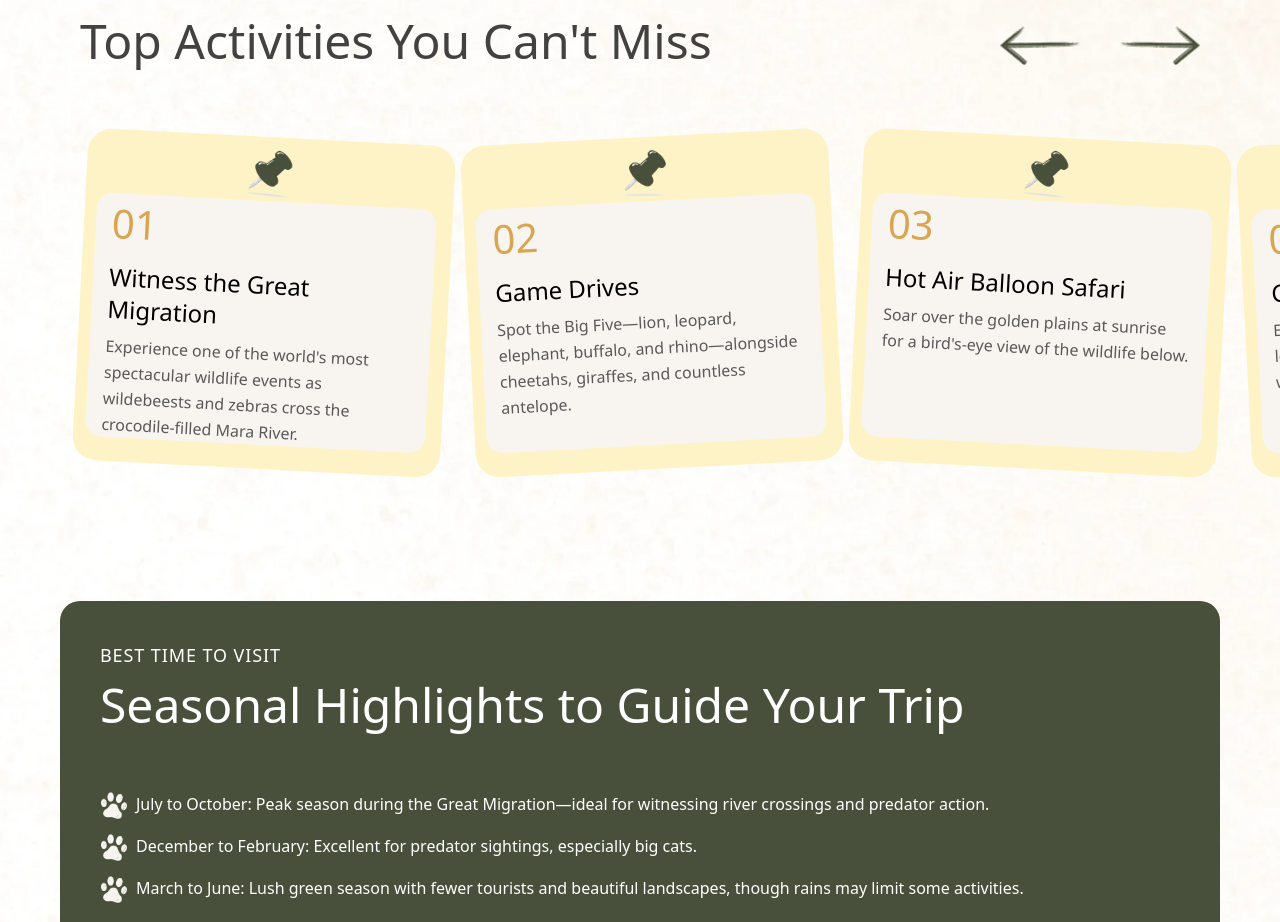
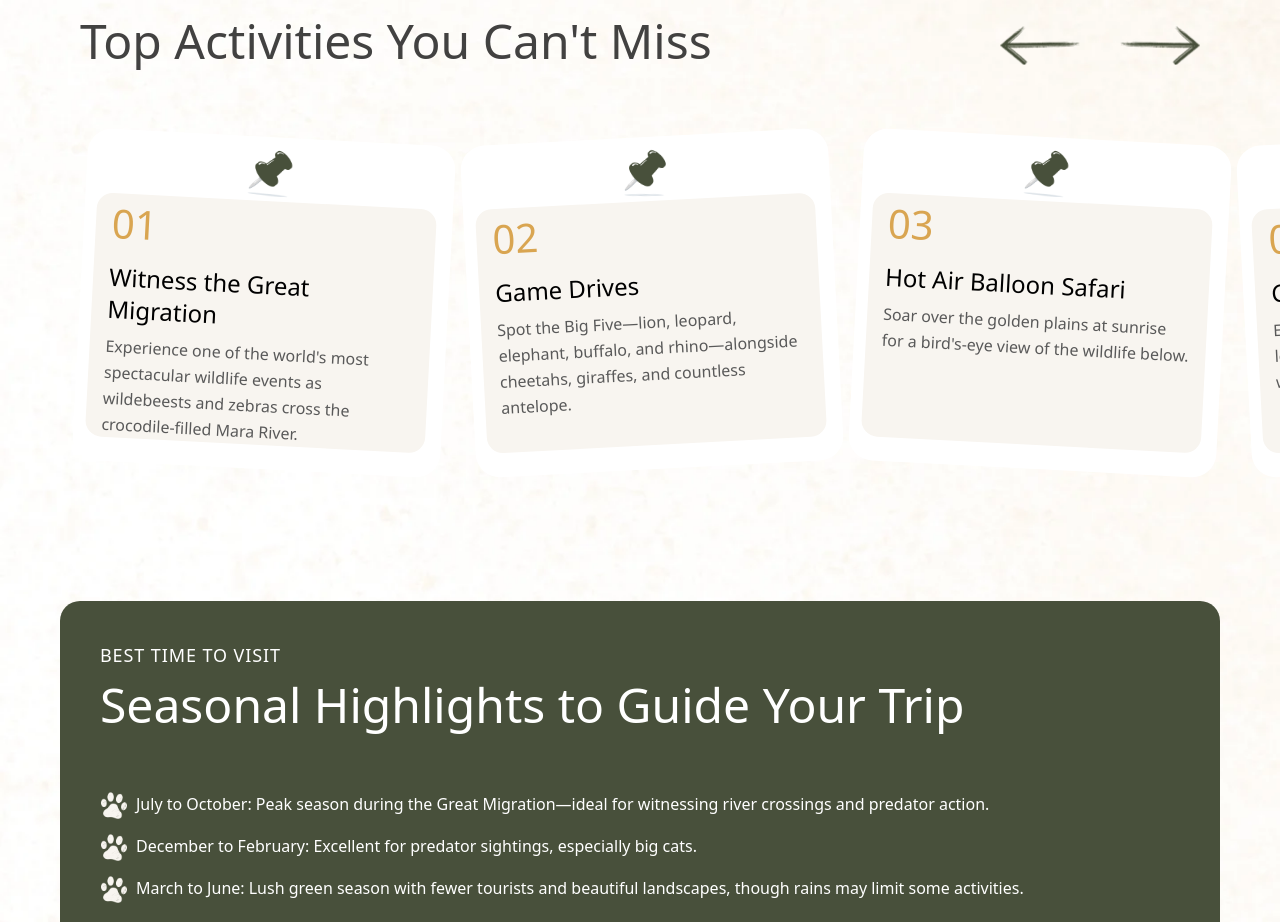
Before and after one commit to fayzxn04/Flying-Safari, a Next.js app: page /destination/lake-manyara-national-park in a window 1280 px wide. Shown: the part 1563-2485 px from the top of the page. Built offline with nearby package versions, Linux system fonts and the light colour scheme.

Commit message:
bg image added

```diff
--- a/components/destinations/DestinationThingsToDo.tsx
+++ b/components/destinations/DestinationThingsToDo.tsx
@@ -101,7 +101,7 @@ export default function DestinationThingsToDo() {
           {thingstodo.map((item, index) => (
             <div
               key={index}
-              className={`w-[330px] h-[332px] lg:w-[368px]  bg-amber-100 rounded-3xl p-3 shrink-0 ${
+              className={`w-[330px] h-[332px] lg:w-[368px]  bg-white rounded-3xl p-3 shrink-0 ${
                 index % 2 === 0 ? "rotate-3" : "-rotate-3"
               }`}
             >
--- a/components/home/PopularItineraries.tsx
+++ b/components/home/PopularItineraries.tsx
@@ -11,7 +11,7 @@ import {
   IconGrill,
 } from "@tabler/icons-react";
 import { Swiper, SwiperSlide } from "swiper/react";
-import { Pagination, Autoplay } from "swiper/modules";
+import { Pagination } from "swiper/modules";
 import "swiper/css";
 import "swiper/css/pagination";
 
```
